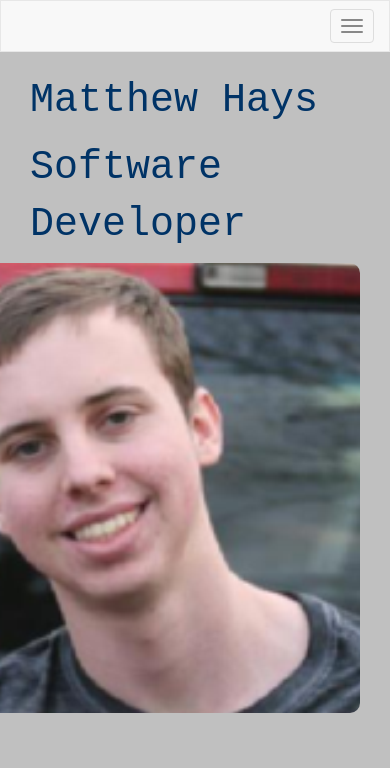
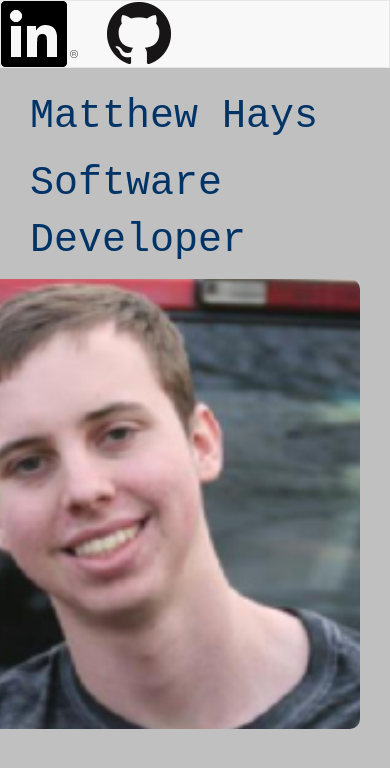
Before and after one commit to mdhays/mdhays.github.io, a plain HTML site: page index.html in a window 390 px wide. Drawn offline with nearby package versions, Linux system fonts and the light colour scheme.

Commit message:
Added images with links to github and linkin to the navbar.

```diff
--- a/css/style.css
+++ b/css/style.css
@@ -15,3 +15,7 @@ body {
   font-size: 40px;
   color: #003366;
 }
+
+#git {
+  padding-left: 25px;
+}
--- a/index.html
+++ b/index.html
@@ -12,25 +12,31 @@
   <div class="container-fluid">
       <!-- Brand and toggle get grouped for better mobile display -->
       <div class="navbar-header">
-        <button type="button" class="navbar-toggle collapsed" data-toggle="collapse" data-target="#bs-example-navbar-collapse-1" aria-expanded="false">
-          <span class="sr-only">Toggle navigation</span>
-          <span class="icon-bar"></span>
-          <span class="icon-bar"></span>
-          <span class="icon-bar"></span>
-        </button>
+        <a href="https://www.linkedin.com/in/matthew-hays-726613113?trk=hp-identity-photo">
+          <img id="linkedin" src="/img/In-Black-66px-R.png">
+        </a>
+        <a href="https://github.com/mdhays">
+          <img id="git" src="/img/github.png">
+        </a>
       </div>
   </div>
 </nav>
 
 <div class="container">
-  <div class="col-md-6" id="bio">
-    <p> Matthew Hays </p>
-    <p> Software Developer </p>
-  </div>
-
+  <div class="col-md-6">
+    <div id="bio">
+      <p> Matthew Hays </p>
+      <p> Software Developer </p>
+    </div>
+  </div> <!-- col-md-6 end -->
   <div class="col-md-6">
     <div id="photo"></div>
   </div>
+
 </div>
 
+<footer>
+
+</footer>
+
 </html>
```
Also changed, not shown: img/In-Black-66px-R.png (added), img/github.png (added), 1 other file.
